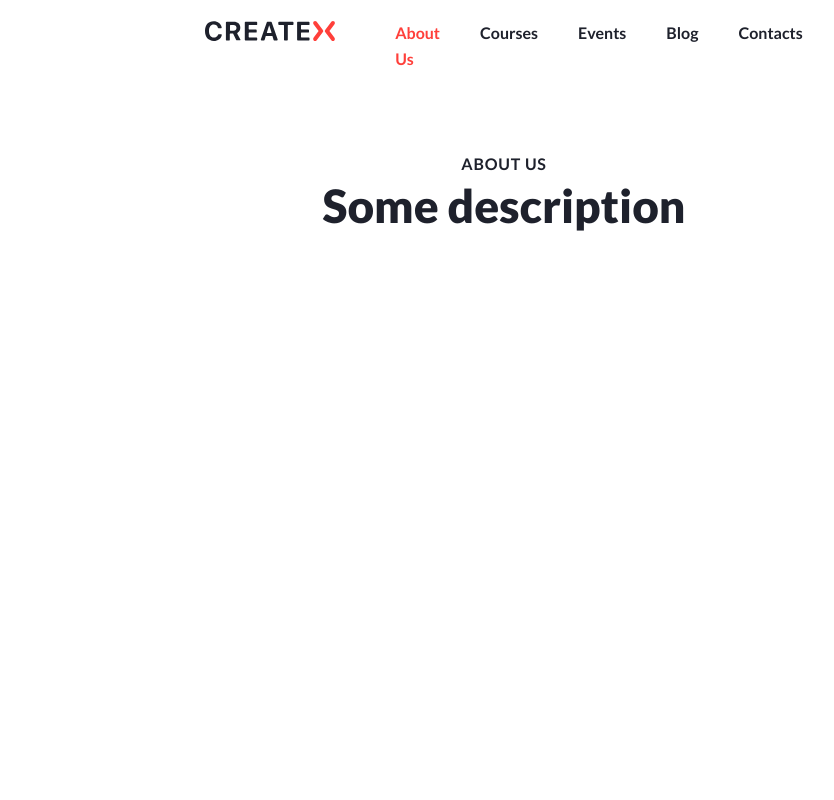
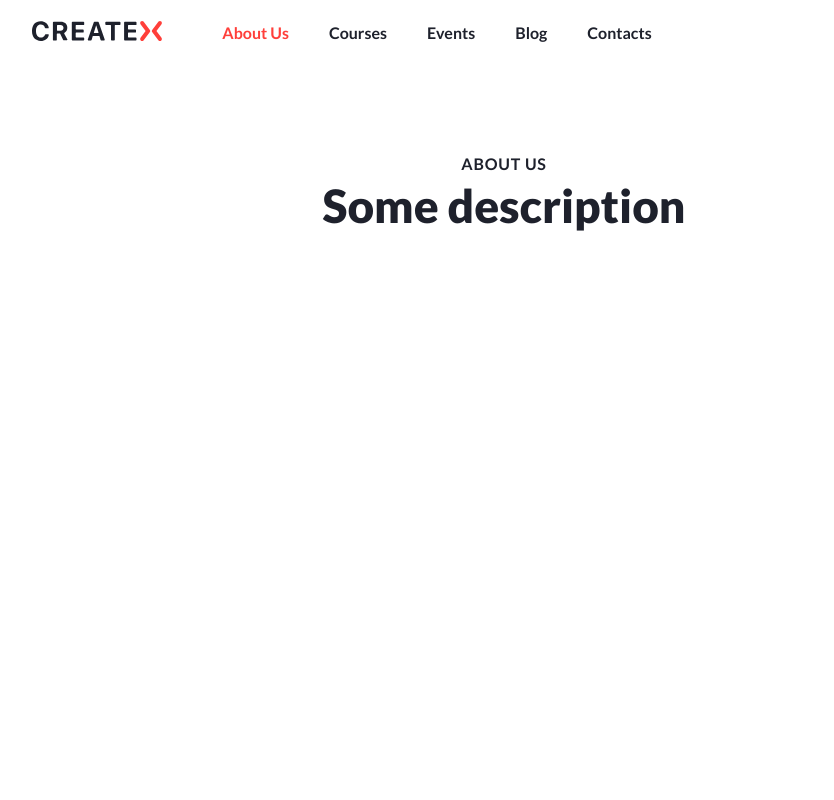
Before and after one commit to itsidorkin28/lanit-app, a React (Create React App) app: page / in a window 1280 px wide. Shown: the top 800 px of the page, without its empty margins (136-970 px from the left). Built offline with nearby package versions, Linux system fonts and the light colour scheme.

Commit message:
fix CSS error

```diff
--- a/src/components/layout/Header/Header.module.scss
+++ b/src/components/layout/Header/Header.module.scss
@@ -1,19 +1,27 @@
 .header {
-    @apply mt-[20px] mb-[80px] h-[52px] mx-[345px] flex;
+    display: flex;
+    justify-content: center;
+    margin: 1.25rem 21.5rem 5rem 1.25rem;
+    height: 3.25rem;
 
     .logo {
-        @apply mr-[3.75rem]
+        margin-right: 3.75rem;
     }
 
     .menu {
-        @apply flex items-start p-0;
+        display: flex;
+        align-items: flex-start;
+        padding: 0;
         a {
-            @apply mr-[2.5rem] leading-[160%] font-bold last:mr-0;
+            @apply last:mr-0;
+            margin-right: 2.5rem;
+            line-height: 160%;
+            font-weight: 700;
         }
+
         .isActive {
-            color: var(--primary-color)
+            color: var(--primary-color);
         }
     }
 
-
 }
--- a/src/pages/Events/EventCard/EventCard.module.scss
+++ b/src/pages/Events/EventCard/EventCard.module.scss
@@ -3,35 +3,37 @@
     px-[2.5rem] py-8 justify-center items-start;
 
     .date {
-        @apply mb-[1.25rem];
+        margin-bottom: 1.25rem;
         .number {
-            @apply text-[1.75rem] leading-[150%] font-black;
+            @apply text-[1.75rem] font-black;
+            line-height: 150%;
             color: var(--primary-color);
         }
 
         .month {
-            @apply text-[1.75rem] leading-[150%] font-bold;
+            @apply text-[1.75rem] font-bold;
+            line-height: 150%;
             color: var(--primary-color);
 
         }
 
         .time {
             .hours {
-                @apply leading-[160%];
+                line-height: 160%;
                 color: var(--gray-700)
             }
         }
     }
 
     .text {
-        @apply mb-[1.5rem];
+        margin-bottom: 1.5rem;
         .title {
             @apply text-[1.125rem] leading-[150%] mb-[0.5rem] font-bold;
         }
 
         .type {
             @apply leading-[160%] first-letter:uppercase;
-            color: var(--gray-700)
+            color: var(--gray-700);
         }
     }
 
@@ -55,19 +57,22 @@
         @apply flex;
 
         .number {
-            @apply text-[3rem] leading-[130%] font-black tracking-wider;
+            @apply text-[3rem] font-black tracking-wider;
+            line-height: 130%;
             color: var(--primary-color);
         }
 
         .time {
             @apply ml-5 mr-10 flex flex-col justify-center items-start;
             .month {
-                @apply text-[1.25rem] leading-[150%] font-bold;
+                line-height: 150%;
+                font-weight: 700;
+                font-size: 1.25rem;
             }
 
             .hours {
-                @apply leading-[160%];
-                color: var(--gray-700)
+                line-height: 160%;
+                color: var(--gray-700);
             }
         }
     }
```
